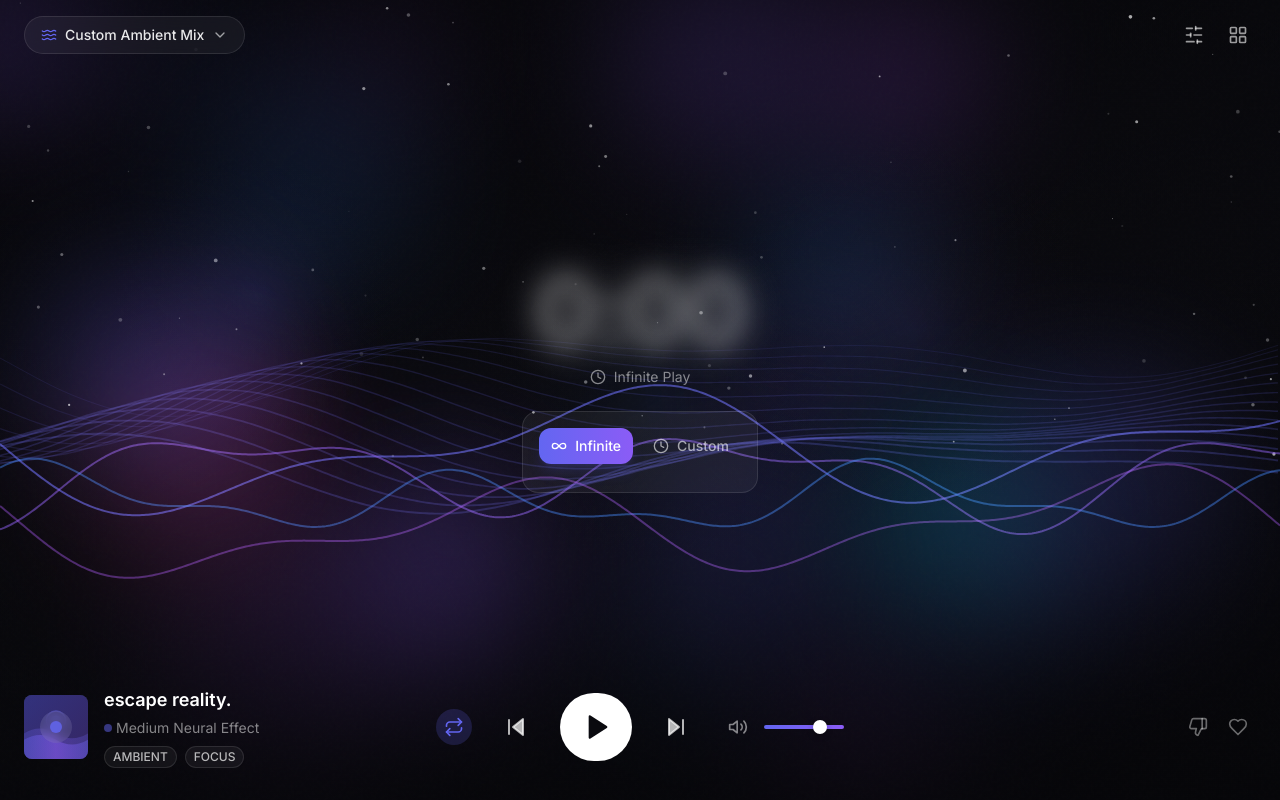
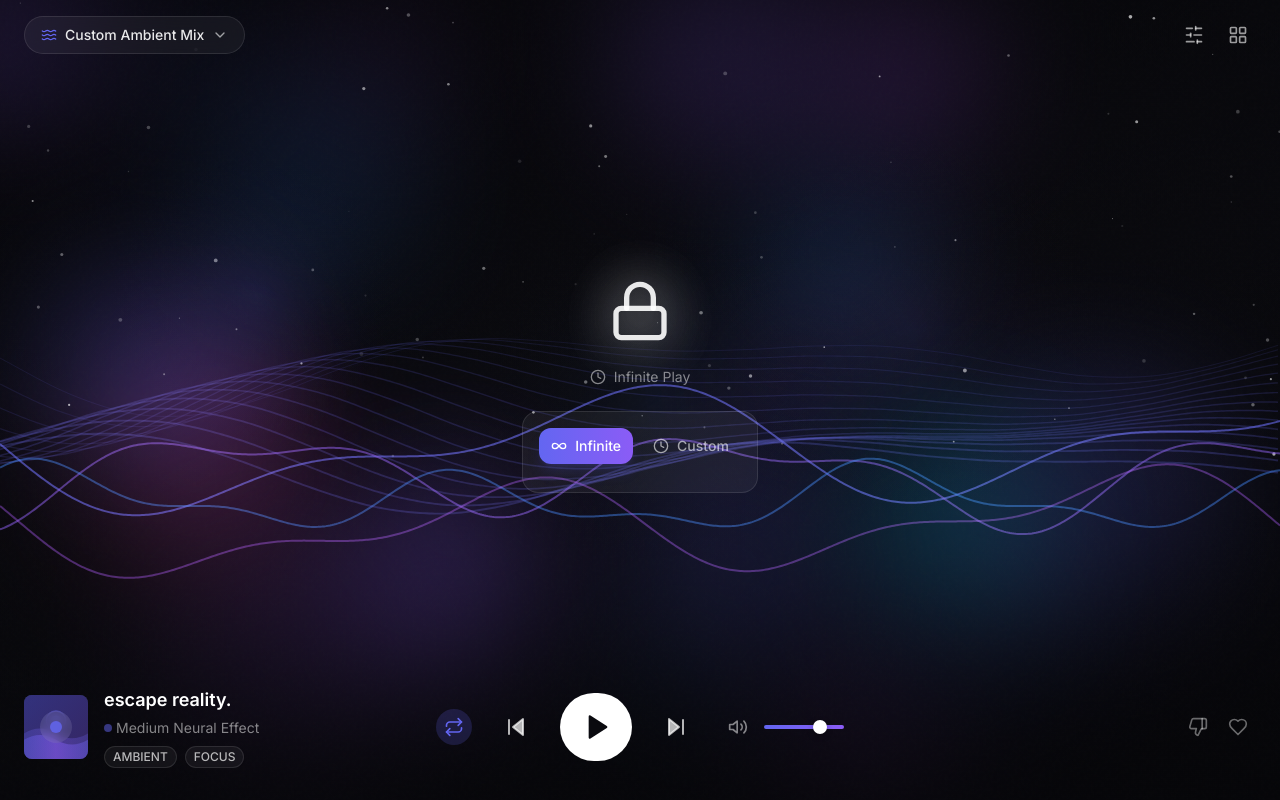
Before and after one commit to wrktproject/WaveTune, a React (Vite) app: page / in a window 1280 px wide. Both pictures are taken after a click on the element "0:00". Built offline with nearby package versions, Linux system fonts and the light colour scheme.

Commit message:
lock icon

```diff
--- a/src/components/Timer.jsx
+++ b/src/components/Timer.jsx
@@ -1,5 +1,5 @@
 import React, { useCallback, useEffect, useMemo, useRef, useState } from 'react';
-import { Infinity, Clock, Play } from 'lucide-react';
+import { Infinity, Clock, Play, Lock } from 'lucide-react';
 
 const formatTime = (seconds) => {
   if (!seconds || seconds < 0 || Number.isNaN(seconds)) return '0:00';
@@ -30,7 +30,9 @@ const Timer = ({
   const [isDone, setIsDone] = useState(false);
   const [showControls, setShowControls] = useState(true);
   const [isTimeBlurred, setIsTimeBlurred] = useState(false);
+  const [isUnlocking, setIsUnlocking] = useState(false);
   const completedRef = useRef(false);
+  const prevHiddenRef = useRef(false);
 
   const displayTime = useMemo(() => {
     if (mode === 'infinite') return formatTime(elapsedSeconds);
@@ -121,6 +123,19 @@ const Timer = ({
     handleReopenControls();
   };
 
+  const isInfiniteHidden = mode === 'infinite' && isTimeBlurred;
+
+  useEffect(() => {
+    const wasHidden = prevHiddenRef.current;
+    if (wasHidden && !isInfiniteHidden) {
+      setIsUnlocking(true);
+      const timer = setTimeout(() => setIsUnlocking(false), 420);
+      prevHiddenRef.current = isInfiniteHidden;
+      return () => clearTimeout(timer);
+    }
+    prevHiddenRef.current = isInfiniteHidden;
+  }, [isInfiniteHidden]);
+
   return (
     <div className={`flex flex-col items-center transition-all duration-500 ease-out ${
       showControls ? 'gap-6 translate-y-0' : 'gap-2 translate-y-2'
@@ -129,13 +144,22 @@ const Timer = ({
       <div className="flex flex-col items-center">
         <div
           onClick={handleDisplayClick}
-          className={`text-7xl sm:text-8xl font-semibold tracking-tight text-white text-glow drop-shadow-[0_0_24px_rgba(255,255,255,0.35)] cursor-pointer select-none ${
+          className={`text-7xl sm:text-8xl font-semibold tracking-tight text-white text-glow drop-shadow-[0_0_24px_rgba(255,255,255,0.35)] cursor-pointer select-none flex items-center justify-center ${
             isDone ? 'timer-flash' : ''
-          } ${
-            mode === 'infinite' && isTimeBlurred ? 'blur-md opacity-40' : ''
           }`}
         >
-          {displayTime}
+          <span className="timer-morph">
+            <span className={`timer-layer ${isInfiniteHidden ? 'timer-layer-hidden' : ''}`}>
+              {displayTime}
+            </span>
+            <span className={`timer-layer ${isInfiniteHidden ? '' : 'timer-layer-hidden'}`}>
+              <Lock
+                className={`w-14 h-14 sm:w-16 sm:h-16 text-white/90 drop-shadow-[0_0_26px_rgba(255,255,255,0.65)] ${
+                  isUnlocking ? 'timer-unlock' : ''
+                }`}
+              />
+            </span>
+          </span>
         </div>
         <div className="mt-2 text-xs sm:text-sm text-white/50 flex items-center gap-2">
           <Clock className="w-4 h-4" />
--- a/src/index.css
+++ b/src/index.css
@@ -207,3 +207,43 @@ input[type="range"]::-webkit-slider-thumb:hover {
 .timer-flash {
   animation: timer-flash 1.6s ease-in-out infinite;
 }
+
+/* Timer morph + unlock */
+.timer-morph {
+  position: relative;
+  display: grid;
+  place-items: center;
+  min-height: 1em;
+}
+
+.timer-layer {
+  grid-area: 1 / 1;
+  transition: opacity 260ms ease, transform 260ms ease, filter 260ms ease;
+}
+
+.timer-layer-hidden {
+  opacity: 0;
+  transform: scale(0.92);
+  filter: blur(10px);
+}
+
+@keyframes timer-unlock {
+  0% {
+    transform: scale(1) rotate(0deg);
+    opacity: 1;
+  }
+  40% {
+    transform: scale(1.06) rotate(-10deg);
+  }
+  70% {
+    transform: scale(0.98) rotate(6deg);
+  }
+  100% {
+    transform: scale(0.92) rotate(0deg);
+    opacity: 0.6;
+  }
+}
+
+.timer-unlock {
+  animation: timer-unlock 0.42s ease-out;
+}
```
